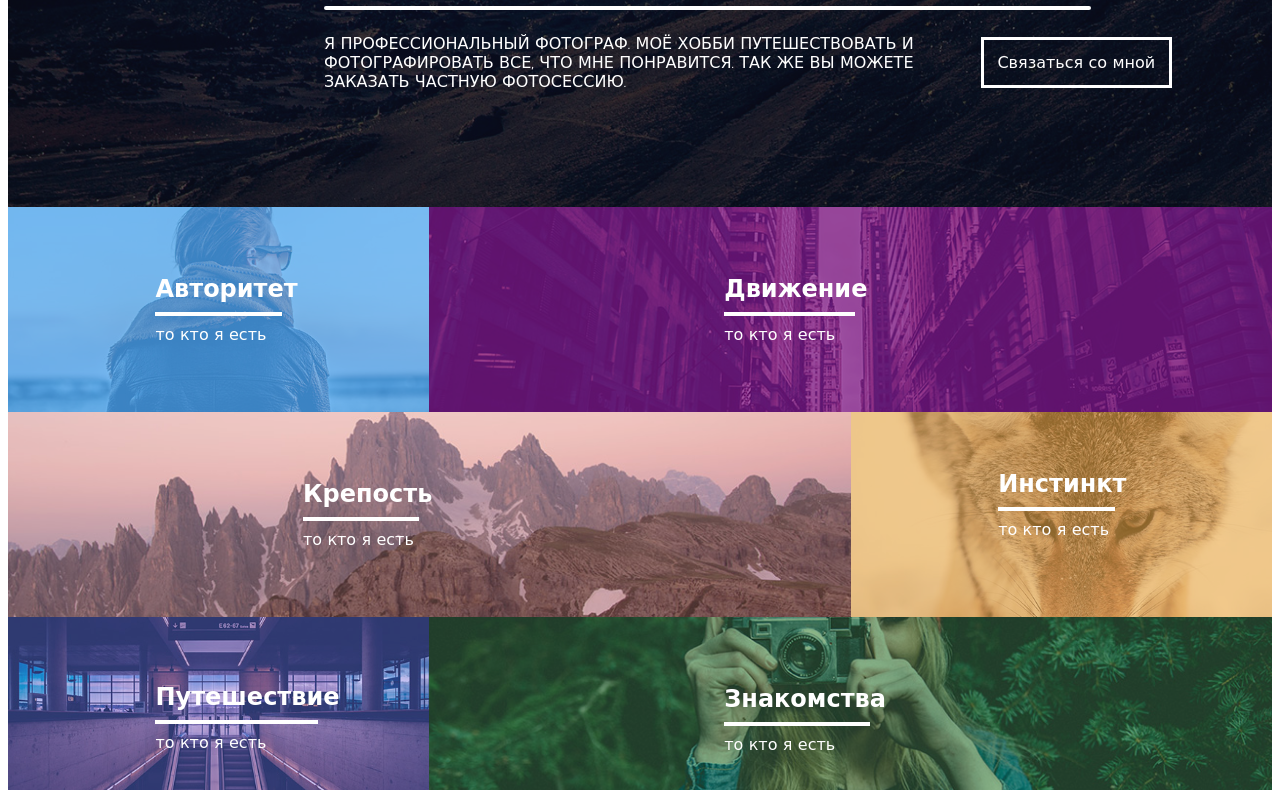
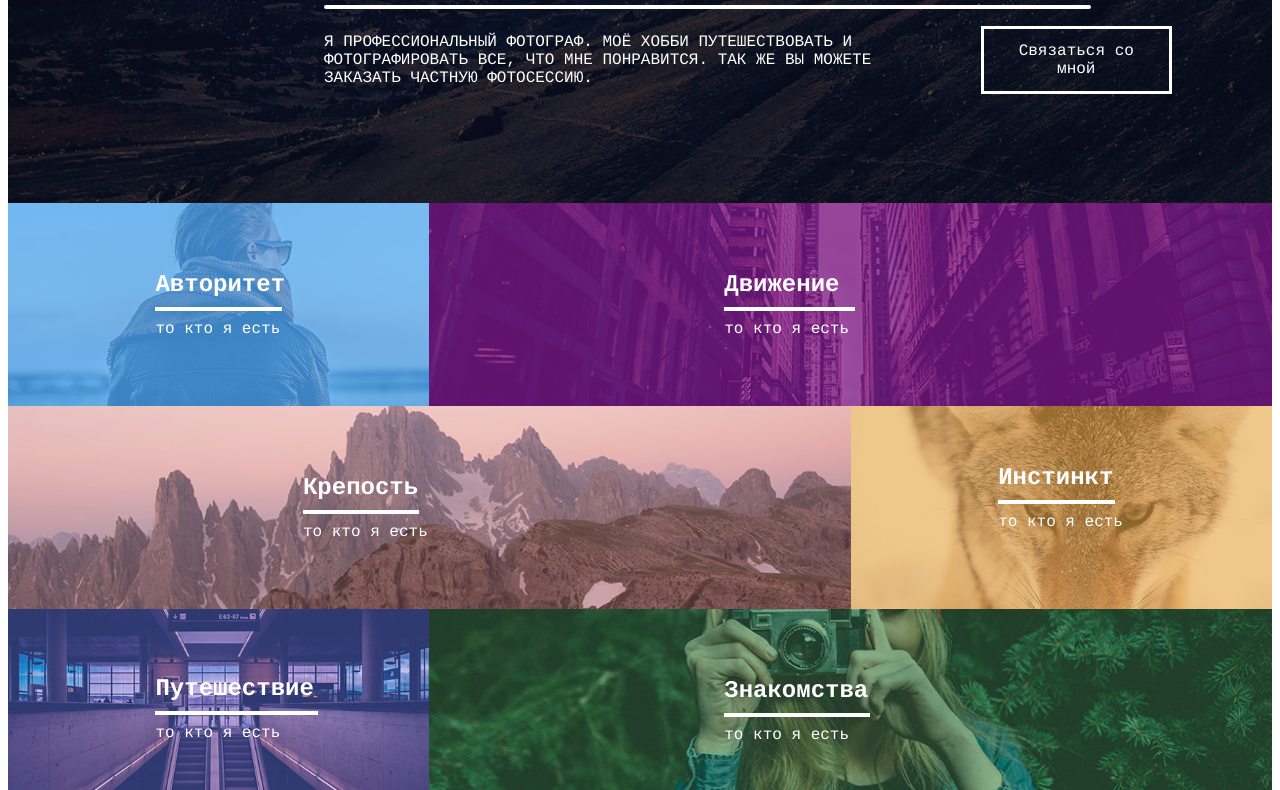
Before and after one commit to RatmirKadatsky/ART, a plain HTML site: page index.html in a window 1280 px wide. Shown: the part 183-973 px from the top of the page. Drawn offline with Linux system fonts and the light colour scheme.

Commit message:
Add files via upload

```diff
--- a/style.css
+++ b/style.css
@@ -33,7 +33,7 @@ h1 {
 
 
 body {
-	font-family: Comic Sans MS, Comic Sans, cursive;
+	font-family: Courier, monospace;
 }
 
 
```
